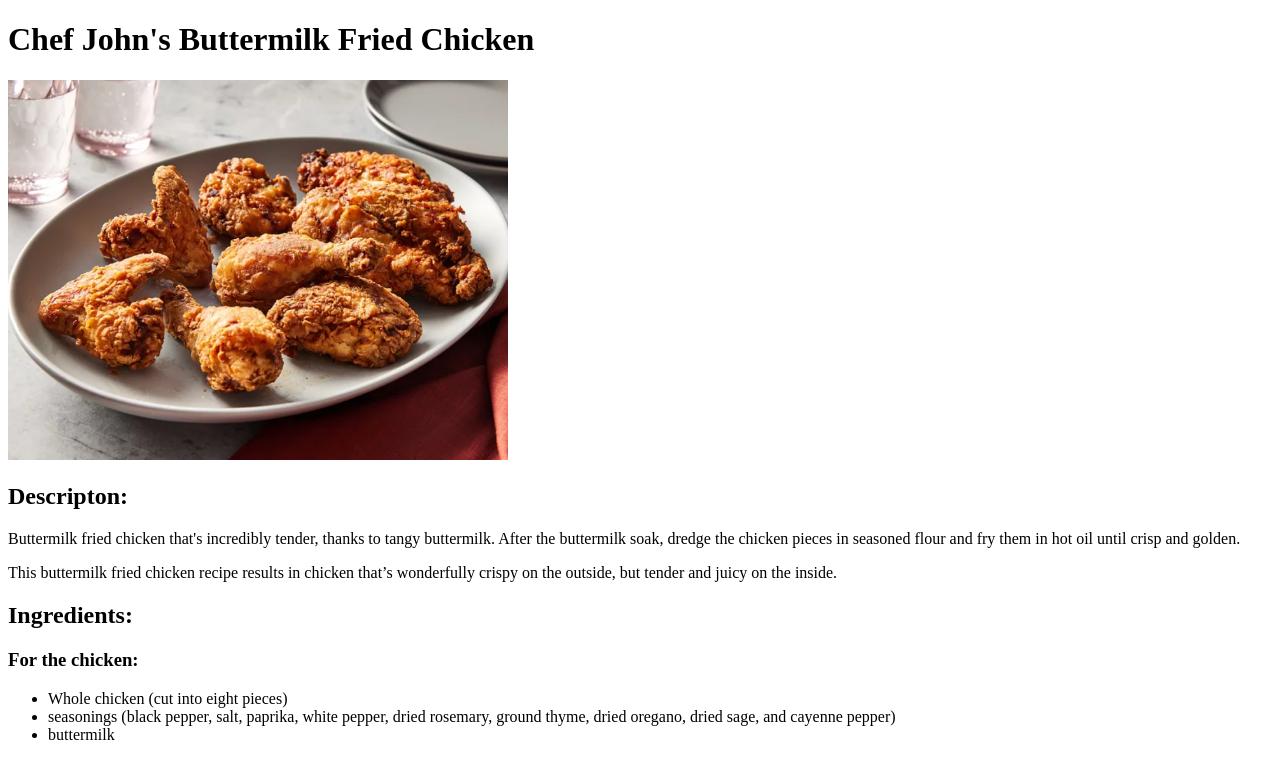
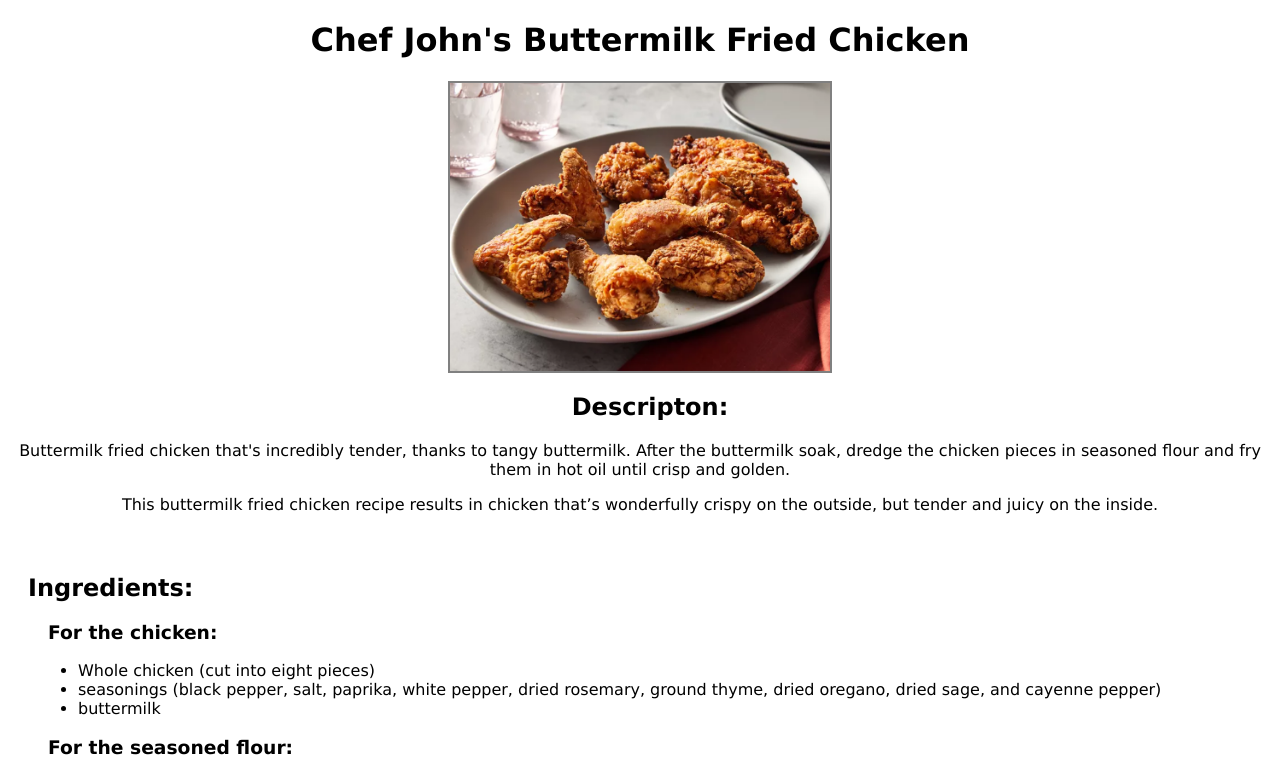
Before and after one commit to jackmou7/odin-recipes, a plain HTML site: page recipes/fried-chicken.html in a window 1280 px wide. Shown: the top 765 px of the page. Drawn offline with Linux system fonts and the light colour scheme.

Commit message:
Add css styling for all pages

```diff
--- /dev/null
+++ b/css/home.css
@@ -0,0 +1,25 @@
+* {
+    font-family: "Verdana", "Tahoma", sans-serif;
+}
+
+h1 {
+    text-align: center;
+    font-weight: bold;
+    font-size: 54px;
+    margin-bottom: 16px;
+}
+
+div.container {
+    text-align:center;
+}
+
+ul {
+    display: inline-block;
+    text-align: center;
+}
+
+li {
+    padding-bottom: 8px;
+    font-style: italic;
+    font-size: 20px;
+}
--- /dev/null
+++ b/css/recipes.css
@@ -0,0 +1,36 @@
+* {
+    font-family: "Verdana", "Tahoma", sans-serif;
+}
+
+img {
+    border-style: solid;
+    border-color: grey;
+    border-width: 2px;
+    display: block;
+    margin: auto;
+    width: 30%;
+}
+
+#desc {
+    text-align: center;
+}
+
+h1, p {
+    text-align: center;
+}
+
+#p2 {
+    margin-bottom: 60px;
+}
+
+h2 {
+    text-indent: 20px;
+}
+
+h3 {
+    text-indent: 40px;
+}
+
+ol, ul {
+    margin-inline-start: 30px;
+}
--- a/recipes/fried-chicken.html
+++ b/recipes/fried-chicken.html
@@ -1,6 +1,7 @@
 <!DOCTYPE html>
 <html lang="en">
 <head>
+    <link rel="stylesheet" href="../css/recipes.css">
     <meta charset="UTF-8">
     <meta name="viewport" content="width=device-width, initial-scale=1.0">
     <title>Buttermilk Fried Chicken</title>
@@ -8,10 +9,10 @@
 <body>
     <h1>Chef John's Buttermilk Fried Chicken</h1>
     <img src="../img/chicken.png" alt="Picture of Chef John's Buttermilk Fried Chicken" width="500">
-    <h2>Descripton:</h2>
+    <h2 id="desc">Descripton:</h2>
 
     <p>Buttermilk fried chicken that's incredibly tender, thanks to tangy buttermilk. After the buttermilk soak, dredge the chicken pieces in seasoned flour and fry them in hot oil until crisp and golden.</p>
-    <p>This buttermilk fried chicken recipe results in chicken that’s wonderfully crispy on the outside, but tender and juicy on the inside.</p>
+    <p id="p2">This buttermilk fried chicken recipe results in chicken that’s wonderfully crispy on the outside, but tender and juicy on the inside.</p>
 
     <h2>Ingredients:</h2>
     <h3>For the chicken:</h3>
```
Also changed, not shown: index.html (+7 -4 lines), recipes/chili.html (+1 -0 lines).
